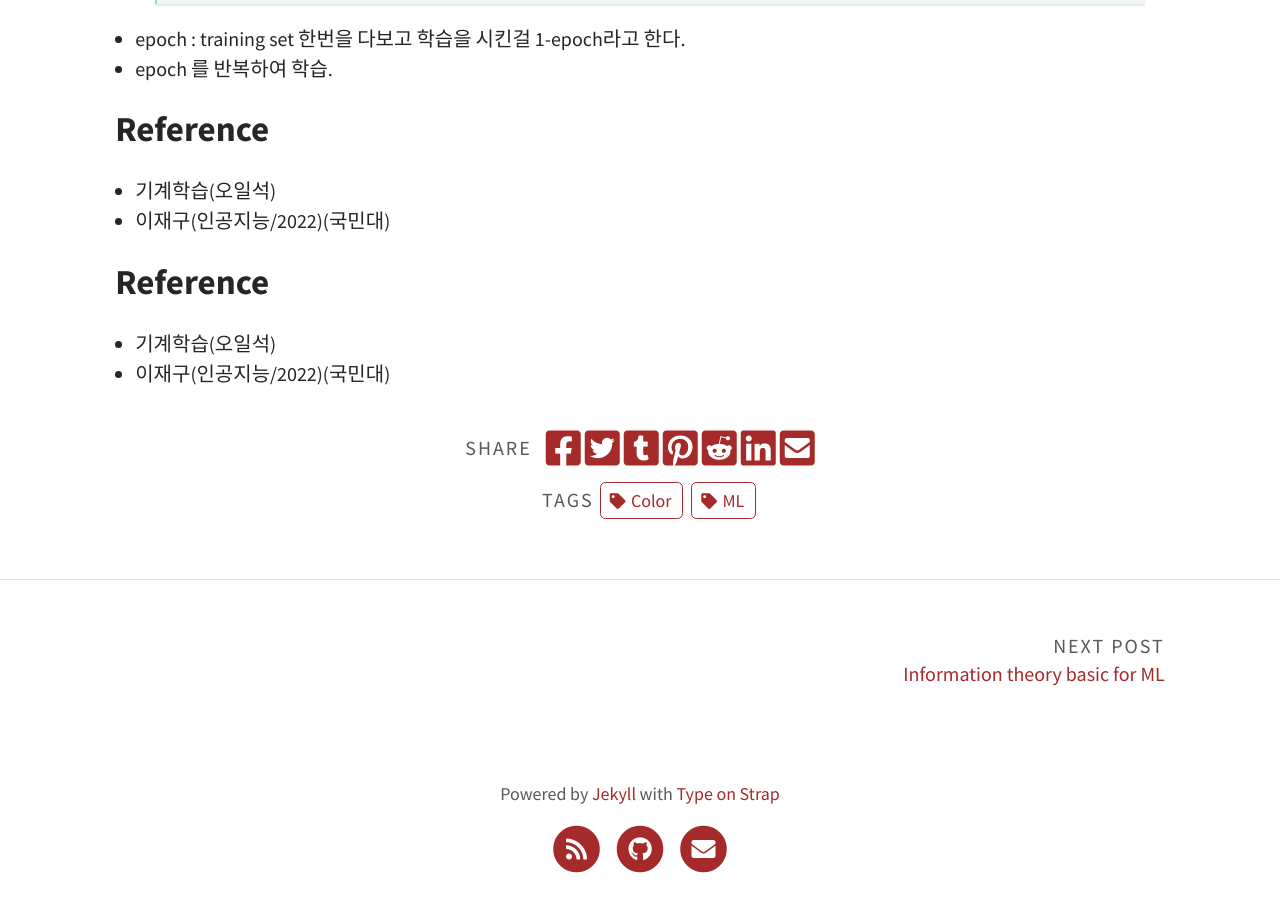
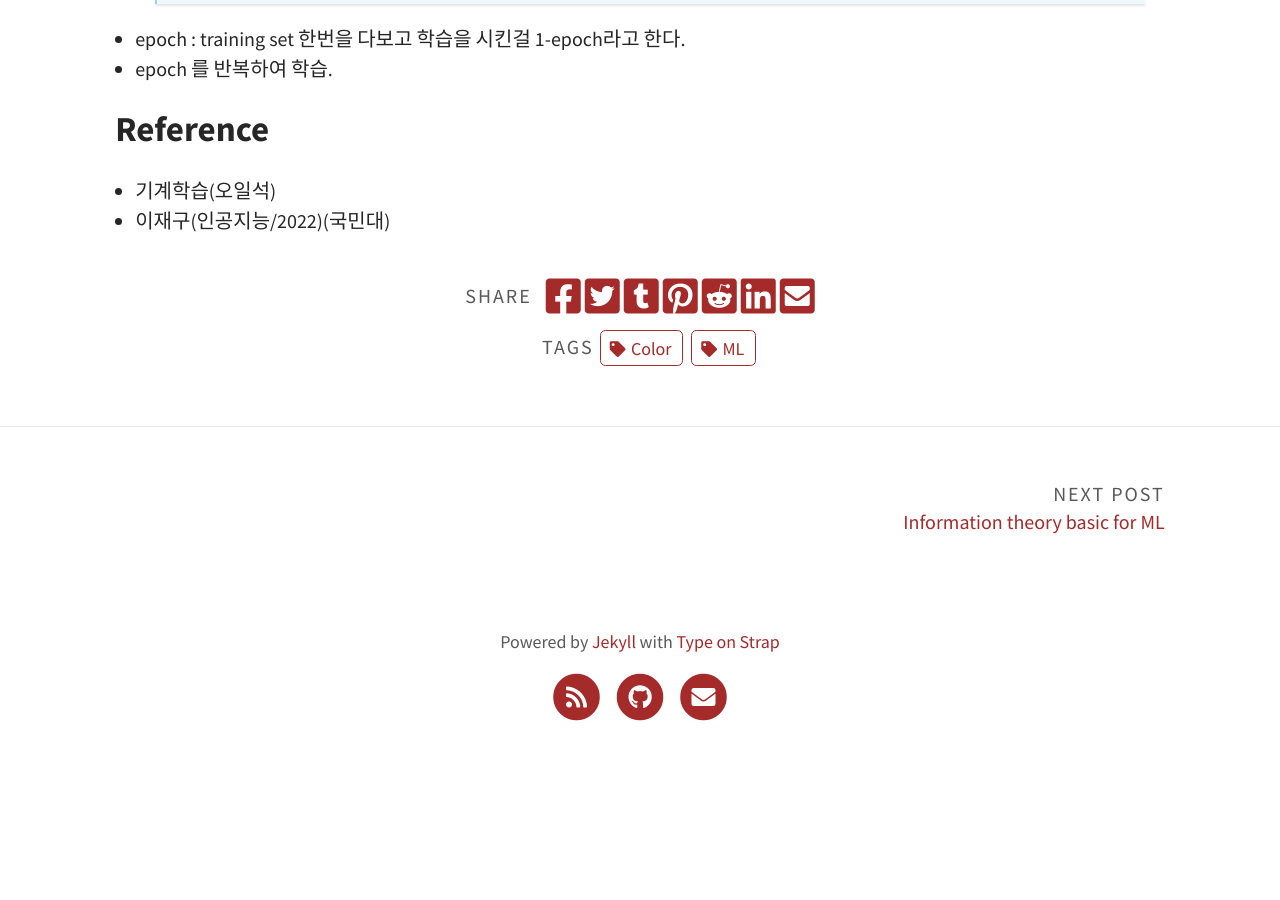
Before and after one commit to Ahnho/Ahnho.github.io, a Jekyll site: the page built from _posts/2022-10-19-opimization.md, in a window 1280 px wide and 900 px high, scrolled down 2886 px. Built offline with Jekyll 4.4.1, drawn with Linux system fonts in a browser that asks for light colours; after the commit the page ends 3645 px from its top, so only the background shows below that.

Commit message:
Update 2022-10-19-opimization.md

```diff
--- a/_posts/2022-10-19-opimization.md
+++ b/_posts/2022-10-19-opimization.md
@@ -77,7 +77,3 @@ Hessian matrix : 2차 미분 행렬
 ## Reference
 - 기계학습(오일석)
 - 이재구(인공지능/2022)(국민대)
-
-## Reference
-- 기계학습(오일석)
-- 이재구(인공지능/2022)(국민대)
```
